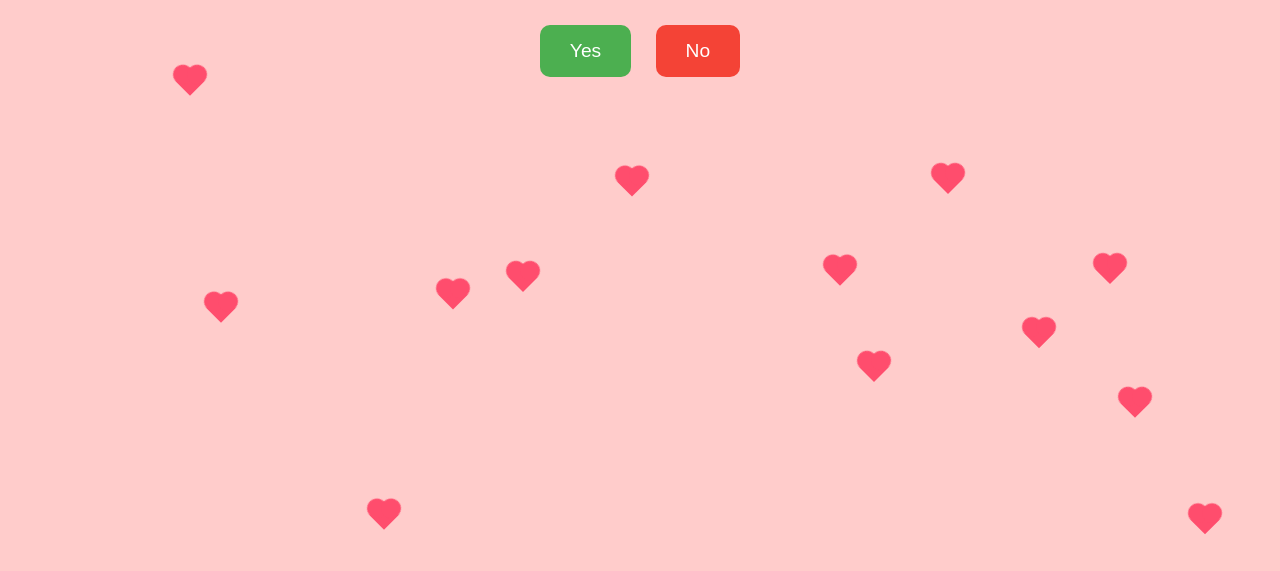
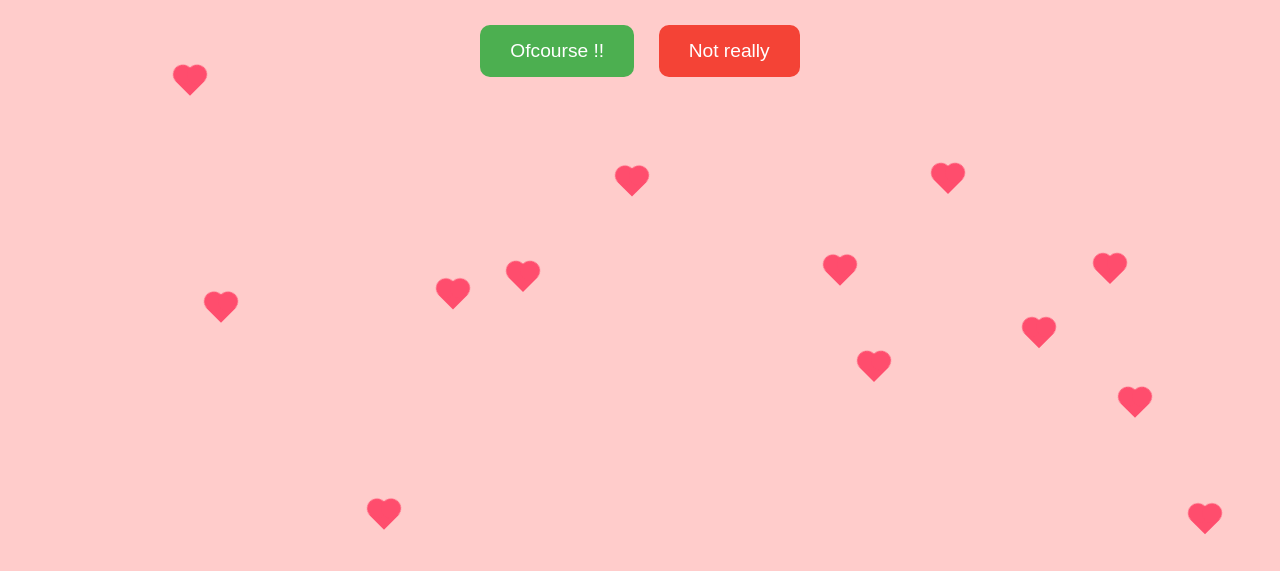
Before and after one commit to Suddhanshu233/Final, a plain HTML site: page index.html in a window 1280 px wide. Shown: the part 215-786 px from the top of the page. Drawn offline with nearby package versions, Linux system fonts and the light colour scheme.

Commit message:
Update index.html

```diff
--- a/index.html
+++ b/index.html
@@ -80,8 +80,8 @@
 <body>
   <h1>💖 Valentine's Day Question 💖</h1>
   <p>Is Suddhanshu the best boyfriend?</p>
-  <button id="yesButton" class="button">Yes</button>
-  <button id="noButton" class="button">No</button>
+  <button id="yesButton" class="button">Ofcourse !!</button>
+  <button id="noButton" class="button">Not really</button>
   <div id="response"></div>
 
   <!-- Confetti library -->
```
